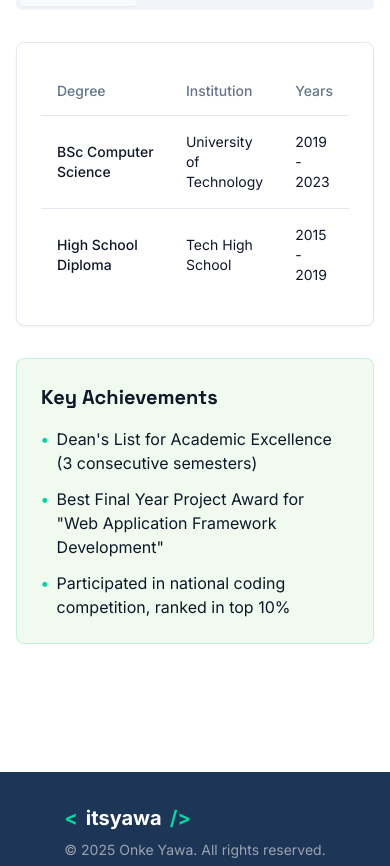
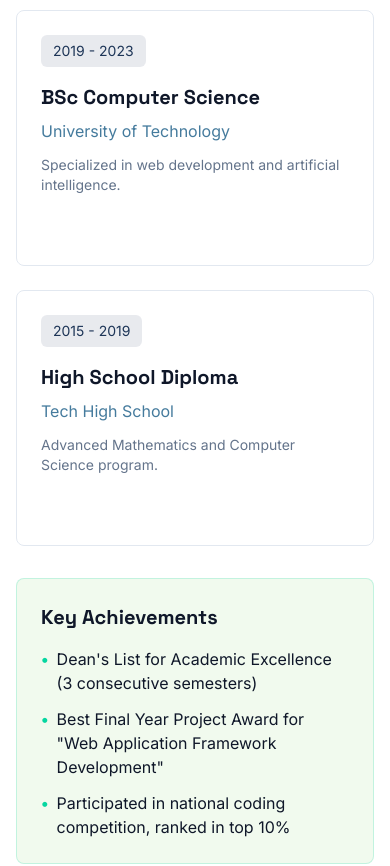
Before and after one commit to onkeyawa24/itsyawa, a React (Vite) app: page / in a window 390 px wide. Shown: the part 6165-7031 px from the top of the page. Built offline with nearby package versions, Linux system fonts and the light colour scheme.

Commit message:
Refactor: Update education section
Refactor the education section to display education details in a responsive block format. Implement a flip animation on click to reveal the institution's logo.

```diff
--- a/src/components/sections/Education.tsx
+++ b/src/components/sections/Education.tsx
@@ -1,24 +1,14 @@
 
-import Navbar from "@/components/Navbar";
-import Footer from "@/components/Footer";
 import { GraduationCap, Book, School } from "lucide-react";
 import { Tabs, TabsContent, TabsList, TabsTrigger } from "@/components/ui/tabs";
-import {
-  Table,
-  TableBody,
-  TableCell,
-  TableHead,
-  TableHeader,
-  TableRow,
-} from "@/components/ui/table";
 import { Card, CardContent } from "@/components/ui/card";
+import { useState } from "react";
+import { cn } from "@/lib/utils";
+import { AspectRatio } from "@/components/ui/aspect-ratio";
 
 const Education = () => {
   return (
-    <div id="education" className="min-h-screen bg-background">
-      <Navbar />
-      <main>
-        <section className="pt-28 pb-16 bg-white">
+    <section id="education" className="py-20 bg-white">
       <div className="section-container">
         <div className="max-w-5xl mx-auto">
           <h2 className="text-3xl md:text-4xl font-bold mb-2">
@@ -46,31 +36,11 @@ const Education = () => {
             </TabsList>
 
             <TabsContent value="formal" className="space-y-8">
-                  <Card>
-                    <CardContent className="p-6">
-                      <Table>
-                        <TableHeader>
-                          <TableRow>
-                            <TableHead className="w-[180px]">Degree</TableHead>
-                            <TableHead>Institution</TableHead>
-                            <TableHead>Years</TableHead>
-                          </TableRow>
-                        </TableHeader>
-                        <TableBody>
-                          <TableRow>
-                            <TableCell className="font-medium">BSc Computer Science</TableCell>
-                            <TableCell>University of Technology</TableCell>
-                            <TableCell>2019 - 2023</TableCell>
-                          </TableRow>
-                          <TableRow>
-                            <TableCell className="font-medium">High School Diploma</TableCell>
-                            <TableCell>Tech High School</TableCell>
-                            <TableCell>2015 - 2019</TableCell>
-                          </TableRow>
-                        </TableBody>
-                      </Table>
-                    </CardContent>
-                  </Card>
+              <div className="grid grid-cols-1 md:grid-cols-2 gap-6">
+                {formalEducation.map((edu, index) => (
+                  <FlipCard key={index} education={edu} />
+                ))}
+              </div>
 
               <div className="bg-theme-bg rounded-lg p-6 border border-theme-accent/20">
                 <h3 className="text-xl font-bold mb-4">Key Achievements</h3>
@@ -149,11 +119,81 @@ const Education = () => {
         </div>
       </div>
     </section>
-      </main>
-      <Footer />
+  );
+};
+
+// FlipCard component for the education blocks
+const FlipCard = ({ education }: { education: FormalEducation }) => {
+  const [isFlipped, setIsFlipped] = useState(false);
+
+  return (
+    <div
+      className="h-64 perspective-1000 cursor-pointer"
+      onClick={() => setIsFlipped(!isFlipped)}
+      aria-label={`${education.degree} from ${education.institution}`}
+    >
+      <div
+        className={cn(
+          "relative w-full h-full transition-all duration-500 transform-style-3d",
+          isFlipped ? "rotate-y-180" : ""
+        )}
+      >
+        {/* Front of card */}
+        <div className="absolute w-full h-full backface-hidden bg-white rounded-lg border border-border p-6 flex flex-col">
+          <div className="bg-theme-blue/10 text-theme-blue rounded-md px-3 py-1.5 text-sm self-start mb-4">
+            {education.years}
+          </div>
+          <h3 className="text-xl font-bold mb-2">{education.degree}</h3>
+          <p className="text-theme-light-blue">{education.institution}</p>
+
+          {education.description && (
+            <p className="text-sm text-muted-foreground mt-3">
+              {education.description}
+            </p>
+          )}
+        </div>
+
+        {/* Back of card */}
+        <div className="absolute w-full h-full backface-hidden rotate-y-180 bg-theme-blue rounded-lg border border-border p-6 flex flex-col items-center justify-center">
+          <div className="w-full aspect-w-16 aspect-h-9 max-w-[200px] mx-auto">
+            <AspectRatio ratio={16/9} className="bg-white/20 rounded-md p-4 flex items-center justify-center">
+              <img
+                src="/lovable-uploads/bba7a136-00b2-4a18-aa8c-256de63dffdc.png"
+                alt={`${education.institution} logo`}
+                className="object-contain max-h-full"
+              />
+            </AspectRatio>
+          </div>
+          <h4 className="text-white text-lg font-semibold mt-4">{education.institution}</h4>
+        </div>
+      </div>
     </div>
   );
 };
+
+// Types definition
+interface FormalEducation {
+  degree: string;
+  institution: string;
+  years: string;
+  description?: string;
+}
+
+// Sample data for the formal education
+const formalEducation: FormalEducation[] = [
+  {
+    degree: "BSc Computer Science",
+    institution: "University of Technology",
+    years: "2019 - 2023",
+    description: "Specialized in web development and artificial intelligence."
+  },
+  {
+    degree: "High School Diploma",
+    institution: "Tech High School",
+    years: "2015 - 2019",
+    description: "Advanced Mathematics and Computer Science program."
+  }
+];
 
 // Sample data for the courses and certificates
 const onlineCourses = [
--- a/src/index.css
+++ b/src/index.css
@@ -73,4 +73,21 @@
   .gradient-text {
     @apply bg-gradient-to-r from-theme-blue to-theme-accent bg-clip-text text-transparent;
   }
+
+  /* 3D Card Flip styles */
+  .perspective-1000 {
+    perspective: 1000px;
+  }
+
+  .transform-style-3d {
+    transform-style: preserve-3d;
+  }
+
+  .backface-hidden {
+    backface-visibility: hidden;
+  }
+
+  .rotate-y-180 {
+    transform: rotateY(180deg);
+  }
 }
```
Also changed, not shown: public/lovable-uploads/bba7a136-00b2-4a18-aa8c-256de63dffdc.png (added). Lines whose indentation alone changed are shown as unchanged.
